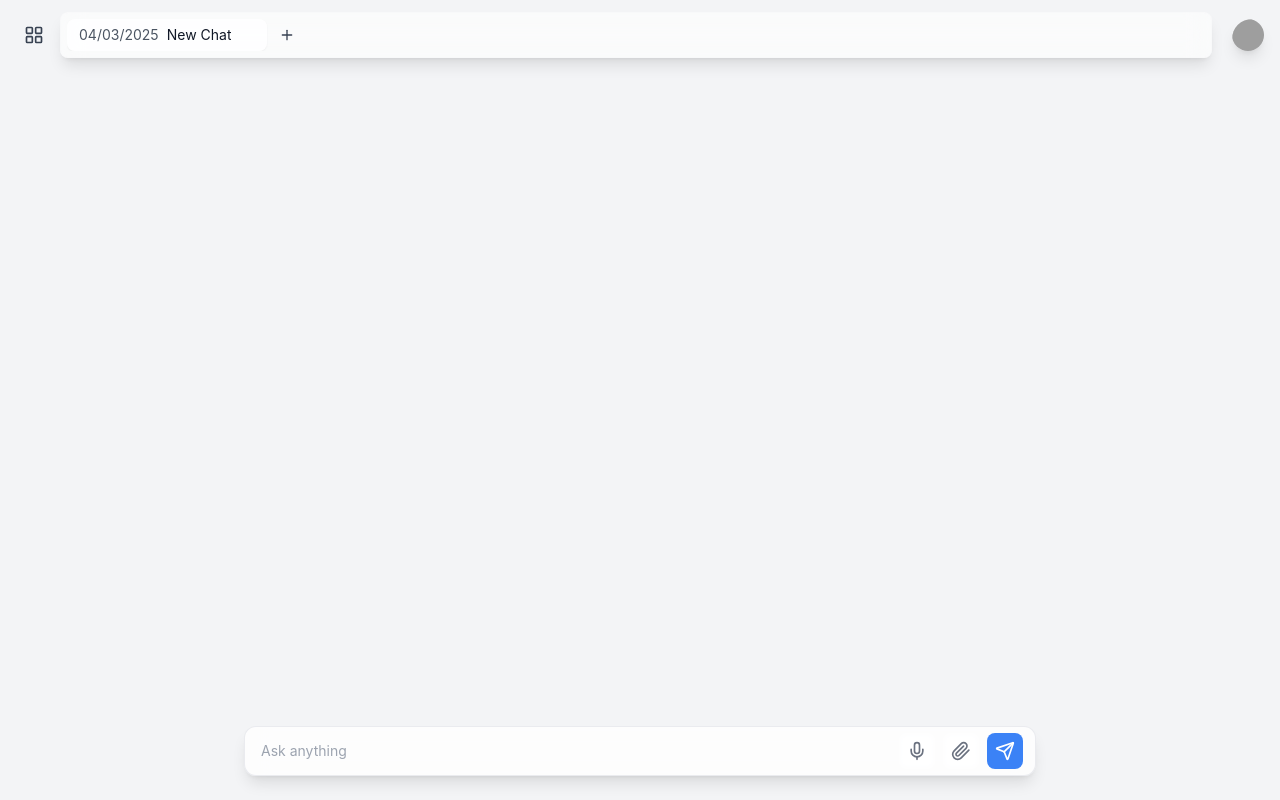
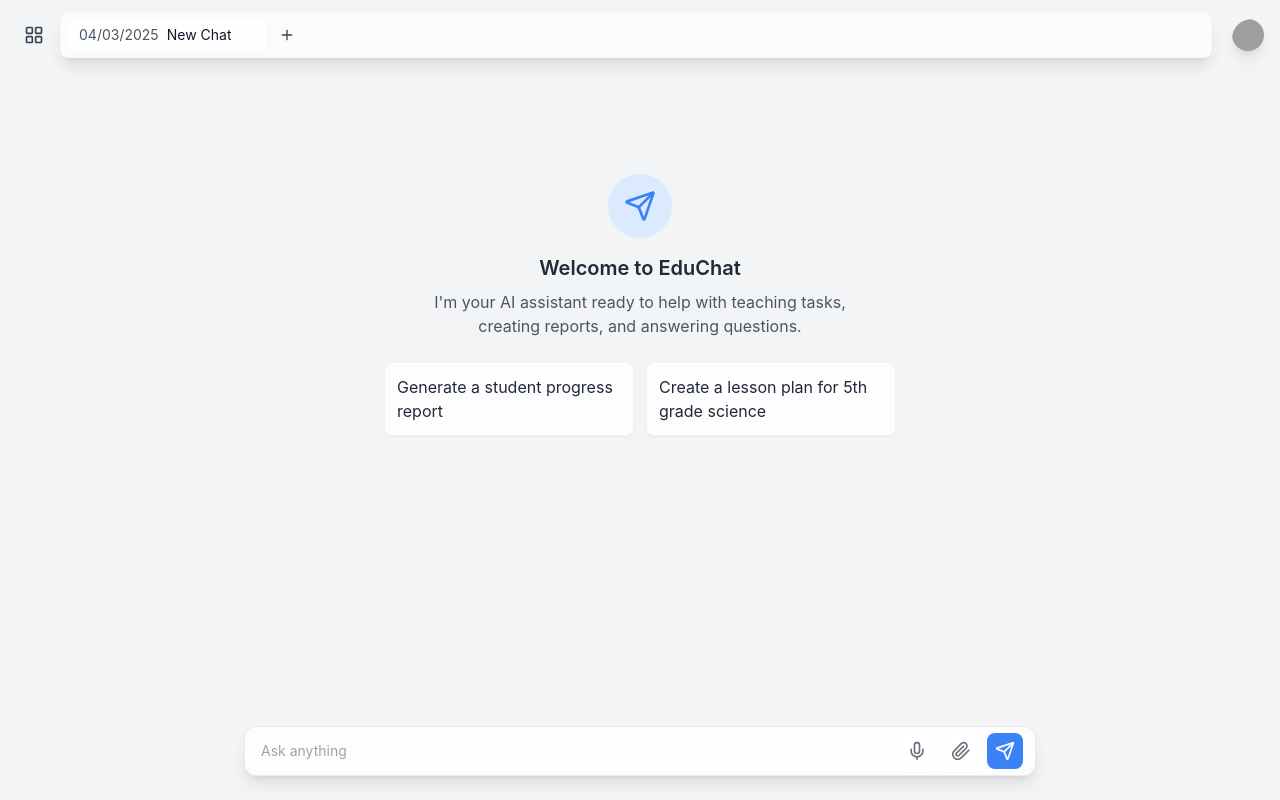
Before and after one commit to TheGrandNobody/edion-frontend, a React (Vite) app: page /chat in a window 1280 px wide. Built offline with nearby package versions, Linux system fonts and the light colour scheme; grey boxes are pictures that could not be loaded; what @react-pdf/renderer would draw is missing.

Commit message:
Fix profile picture and welcome screen
- Resolves issue with broken user profile picture.
- Restores the welcome screen functionality.

```diff
--- a/src/pages/Chat.tsx
+++ b/src/pages/Chat.tsx
@@ -356,7 +356,7 @@ const Chat = () => {
             onClick={() => setShowSettings(true)}
           >
             <Avatar>
-              <AvatarImage src={userSettings.profilePicture} alt="Profile" />
+              <AvatarImage src={userSettings.profilePicture} alt={userSettings.fullName} />
               <AvatarFallback>{userSettings.fullName.split(' ').map(n => n[0]).join('')}</AvatarFallback>
             </Avatar>
           </button>
@@ -375,7 +375,32 @@ const Chat = () => {
               className="flex-1 overflow-y-auto px-3 sm:px-4 py-4 sm:py-6 space-y-4 sm:space-y-6 pb-28"
             >
               <div className="w-full mx-auto" style={{ maxWidth: 'min(100%, 800px)', width: '100%', padding: '0 4px', boxSizing: 'border-box' }}>
-                {activeTab.messages.map((message, index) => (
+                {activeTab.messages.length === 0 ? (
+                  <div className="flex flex-col items-center justify-center h-full py-20">
+                    <div className="w-16 h-16 rounded-full bg-blue-100 dark:bg-blue-900/30 flex items-center justify-center mb-4">
+                      <Send className="w-8 h-8 text-blue-500 dark:text-blue-400" />
+                    </div>
+                    <h2 className="text-xl font-semibold text-gray-800 dark:text-gray-200 mb-2">Welcome to EduChat</h2>
+                    <p className="text-gray-600 dark:text-gray-400 text-center max-w-md mb-6">
+                      I'm your AI assistant ready to help with teaching tasks, creating reports, and answering questions.
+                    </p>
+                    <div className="grid grid-cols-1 sm:grid-cols-2 gap-3 w-full max-w-lg">
+                      <button
+                        onClick={() => setInputValue("Generate a student progress report")}
+                        className="p-3 text-left rounded-lg bg-white/80 dark:bg-gray-800/60 hover:bg-white dark:hover:bg-gray-800 border border-gray-200/50 dark:border-gray-700/50 shadow-sm"
+                      >
+                        <span className="text-gray-800 dark:text-gray-200">Generate a student progress report</span>
+                      </button>
+                      <button
+                        onClick={() => setInputValue("Help me create a lesson plan for 5th grade science")}
+                        className="p-3 text-left rounded-lg bg-white/80 dark:bg-gray-800/60 hover:bg-white dark:hover:bg-gray-800 border border-gray-200/50 dark:border-gray-700/50 shadow-sm"
+                      >
+                        <span className="text-gray-800 dark:text-gray-200">Create a lesson plan for 5th grade science</span>
+                      </button>
+                    </div>
+                  </div>
+                ) : (
+                  activeTab.messages.map((message, index) => (
                     <div
                       key={message.id}
                       className="mb-6"
@@ -398,7 +423,8 @@ const Chat = () => {
                         </div>
                       )}
                     </div>
-                ))}
+                  ))
+                )}
               </div>
             </div>
 
```
Lines whose indentation alone changed are shown as unchanged.
